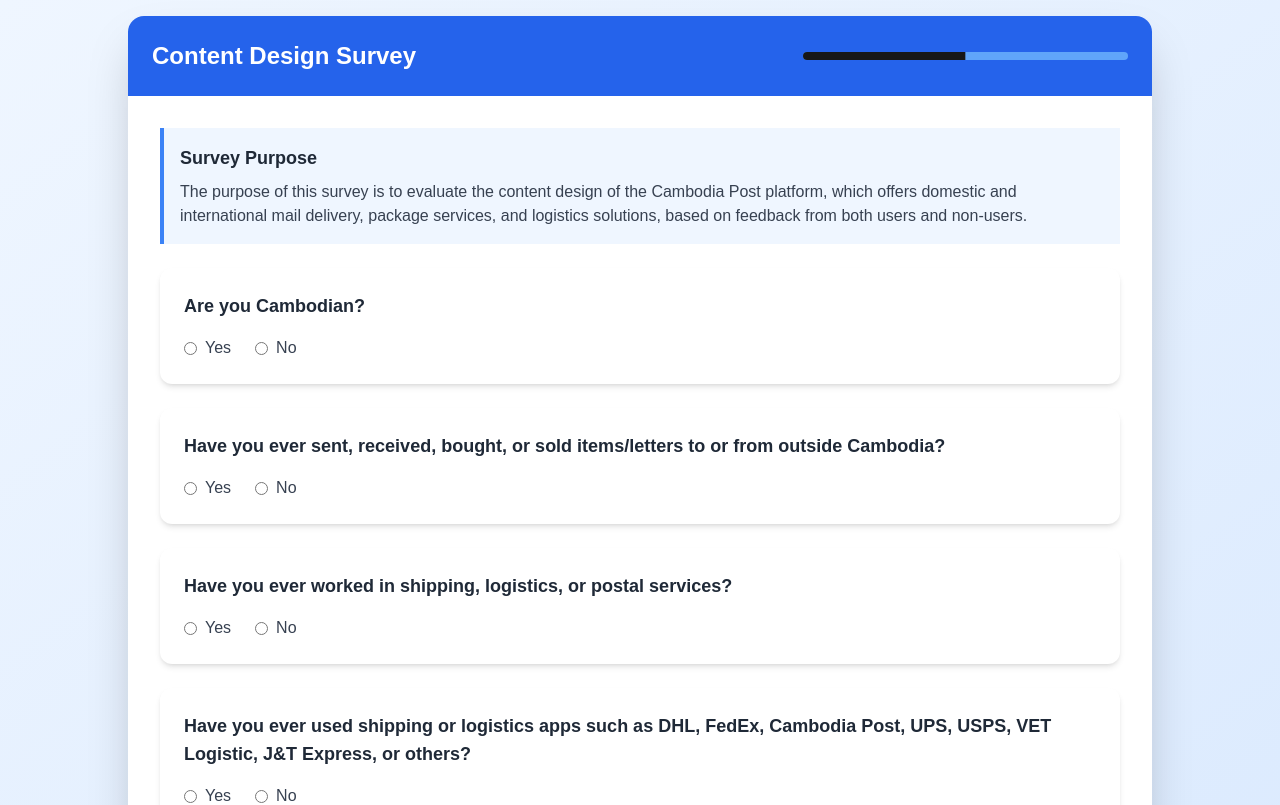
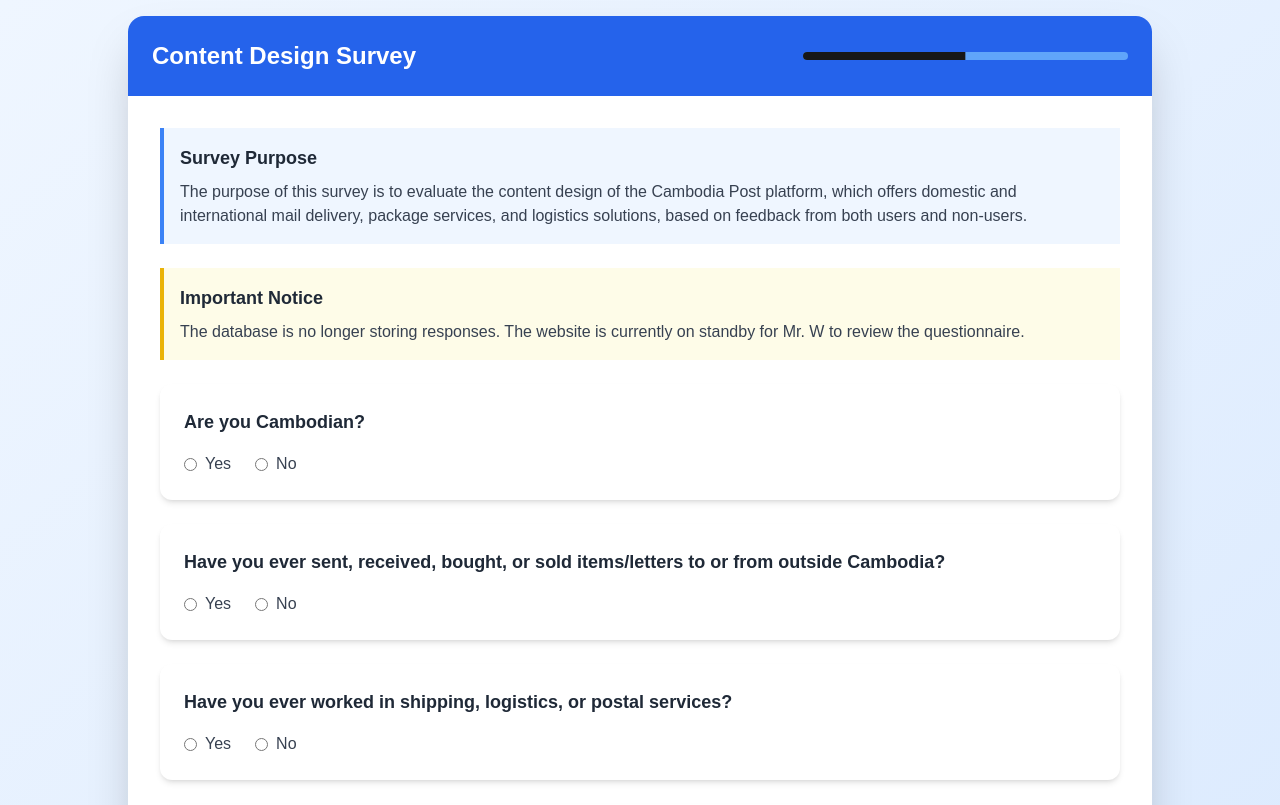
Before and after one commit to pr0meth4us/customizable-form, a Next.js app: page / in a window 1280 px wide. Shown: the top 805 px of the page. Built offline with nearby package versions, Linux system fonts and the light colour scheme.

Commit message:
important notice

```diff
--- a/src/app/page.tsx
+++ b/src/app/page.tsx
@@ -70,7 +70,7 @@
               initial={{opacity: 0, y: 20}}
               animate={{opacity: 1, y: 0}}
               transition={{delay: 0.1 * (Number(question.id) || 0)}}
-              className="bg-white shadow-md rounded-xl p-6 hover:shadow-lg transition-all"
+              className="bg-white nigga shadow-md rounded-xl p-6 hover:shadow-lg transition-all"
             >
               <h3 className="text-lg font-semibold mb-4 text-gray-800">
                 {question.label}
@@ -266,8 +266,6 @@
       if (result.success) {
         toast.success("Survey submitted successfully!");
         console.log("Survey submitted:", result.message);
-
-        // Mark as submitted locally
         localStorage.setItem('surveySubmitted', 'true');
         setHasSubmitted(true);
       } else {
@@ -281,7 +279,6 @@
     }
   };
 
-  // If already submitted, show a thank you message
   if (hasSubmitted) {
     return (
       <div className="min-h-screen bg-gradient-to-br from-blue-50 to-blue-100 flex items-center justify-center p-4">
@@ -318,11 +315,19 @@
 
         <div className="p-8">
           {currentStep === 0 && (
-            <div className="mb-6 bg-blue-50 border-l-4 border-blue-500 p-4">
-              <h2 className="text-lg font-semibold text-gray-800 mb-2">Survey Purpose</h2>
-              <p className="text-gray-700">
-                The purpose of this survey is to evaluate the content design of the Cambodia Post platform, which offers domestic and international mail delivery, package services, and logistics solutions, based on feedback from both users and non-users.              </p>
-            </div>
+            <>
+              <div className="mb-6 bg-blue-50 border-l-4 border-blue-500 p-4">
+                <h2 className="text-lg font-semibold text-gray-800 mb-2">Survey Purpose</h2>
+                <p className="text-gray-700">
+                  The purpose of this survey is to evaluate the content design of the Cambodia Post platform, which offers domestic and international mail delivery, package services, and logistics solutions, based on feedback from both users and non-users.              </p>
+              </div>
+              <div className="mb-6 bg-yellow-50 border-l-4 border-yellow-500 p-4">
+                <h2 className="text-lg font-semibold text-gray-800 mb-2">Important Notice</h2>
+                <p className="text-gray-700">
+                  The database is no longer storing responses. The website is currently on standby for Mr. W to review the questionnaire.
+                </p>
+              </div>
+            </>
           )}
           <h2 className="text-2xl font-semibold mb-2 text-gray-800">
             {steps[currentStep].title}
```
